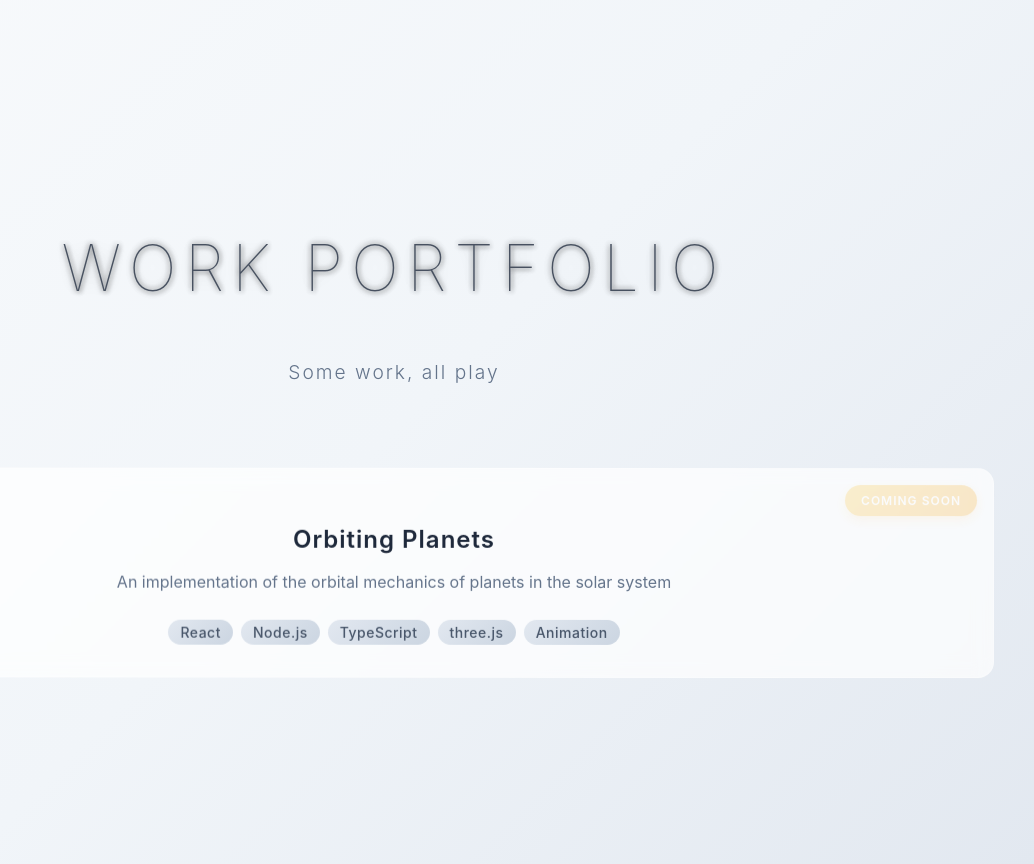
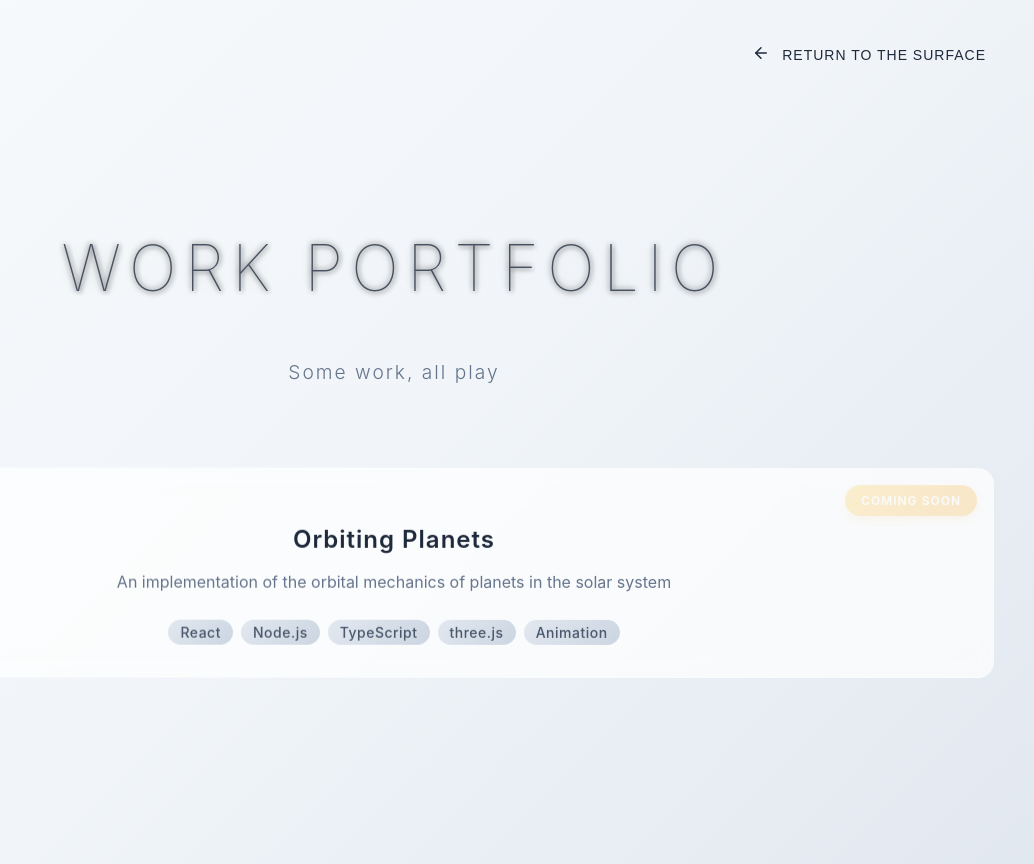
Before and after one commit to no-trbl-2-u/Blogfolio, a React app: page /work in a window 1280 px wide. Shown: the whole page, without its empty margins (246-1280 px from the left). Built offline with nearby package versions, Linux system fonts and the light colour scheme.

Commit message:
Add back button

```diff
--- a/src/Pages/WorkPage/OrbitalPage/components/PlanetInfo.tsx
+++ b/src/Pages/WorkPage/OrbitalPage/components/PlanetInfo.tsx
@@ -16,6 +16,12 @@ const Sidebar = styled.div<{ isOpen: boolean }>`
   z-index: 2000;
   overflow-y: auto;
   padding: 2rem;
+
+  @media (max-width: 400px) {
+    width: 85%;
+    right: ${props => props.isOpen ? '0' : '-100%'};
+    text-align: center;
+  }
 `;
 
 const CloseButton = styled.button`
--- a/src/Pages/WorkPage/WorkPage.tsx
+++ b/src/Pages/WorkPage/WorkPage.tsx
@@ -1,6 +1,7 @@
-import React from 'react';
+import React, { useRef, useCallback } from 'react';
 import styled from '@emotion/styled';
 import { useNavigate } from 'react-router-dom';
+import { ArrowLeft } from 'lucide-react';
 import { WorkItem } from '@Types';
 
 
@@ -15,6 +16,36 @@ const WorkPageContainer = styled.div`
   padding: 2rem;
   position: relative;
   overflow: hidden;
+`;
+
+const BackButton = styled.button`
+  position: absolute;
+  top: 2rem;
+  right: 2rem;
+  display: flex;
+  align-items: center;
+  gap: 12px;
+  color: #1e293b;
+  background: transparent;
+  border: none;
+  padding: 12px 16px;
+  cursor: pointer;
+  font-size: 14px;
+  font-weight: 500;
+  letter-spacing: 1px;
+  text-transform: uppercase;
+  z-index: 10;
+
+  @media (max-width: 768px) {
+    top: 1rem;
+    right: 1rem;
+    padding: 10px 14px;
+    font-size: 12px;
+  }
+`;
+
+const IconContainer = styled.div`
+  transition: transform 0.3s ease;
 `;
 
 const MainTitle = styled.h1`
@@ -168,8 +199,37 @@ const workItems = [
 
 function WorkPage(): React.JSX.Element {
   const navigate = useNavigate();
+  const iconContainerRef = useRef<HTMLDivElement>(null);
+
+  const handleBackClick = () => {
+    navigate('/');
+  };
+
+  const handleMouseEnter = useCallback((): void => {
+    if (iconContainerRef.current) {
+      iconContainerRef.current.style.transform = 'rotate(180deg)';
+    }
+  }, []);
+
+  const handleMouseLeave = useCallback((): void => {
+    if (iconContainerRef.current) {
+      iconContainerRef.current.style.transform = 'rotate(0deg)';
+    }
+  }, []);
+
   return (
     <WorkPageContainer>
+      <BackButton
+        onClick={handleBackClick}
+        onMouseEnter={handleMouseEnter}
+        onMouseLeave={handleMouseLeave}
+      >
+        <IconContainer ref={iconContainerRef}>
+          <ArrowLeft size={18} />
+        </IconContainer>
+        Return to the surface
+      </BackButton>
+
       <MainTitle>WORK PORTFOLIO</MainTitle>
       <Subtitle>
         Some work, all play
```
